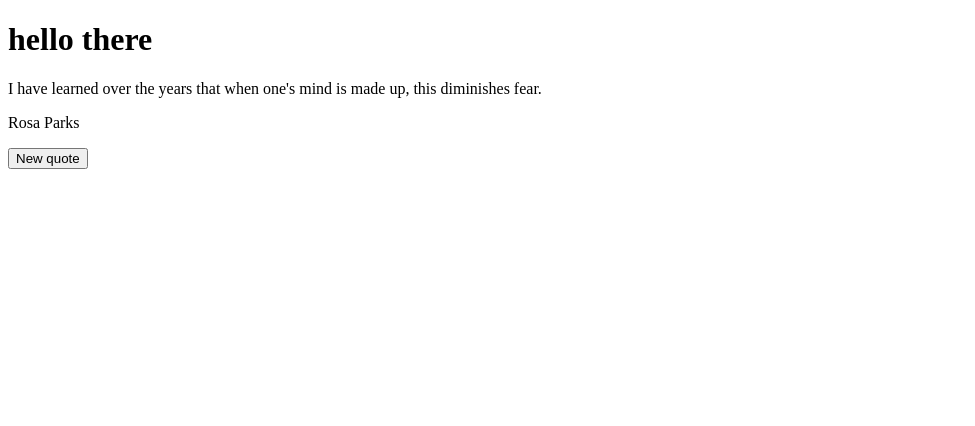
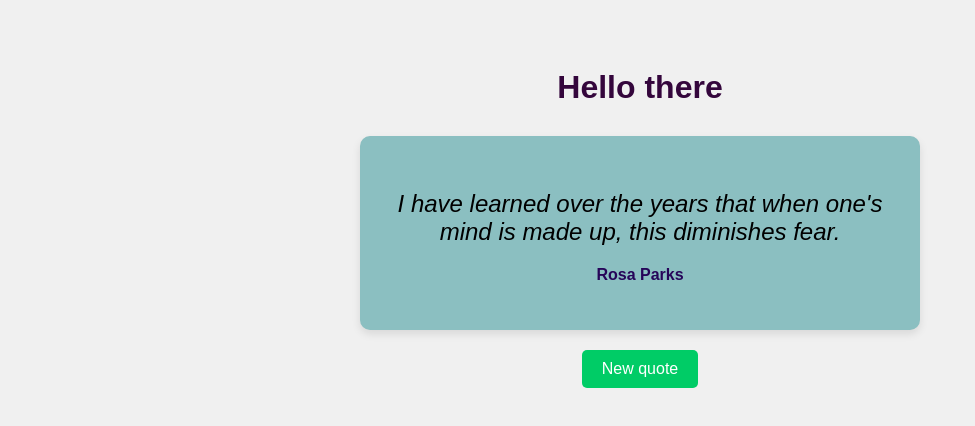
Before and after one commit to SaraTahir28/QuoteGenerator, a website: page index.html in a window 1280 px wide. Shown: the whole page, without its empty margins (0-975 px from the left). Drawn offline with Linux system fonts and the light colour scheme.

Commit message:
Revise title and enhance quote display layout
Updated the title and structured the quote display.

```diff
--- a/index.html
+++ b/index.html
@@ -3,13 +3,16 @@
   <head>
     <meta charset="UTF-8" />
     <meta name="viewport" content="width=device-width, initial-scale=1.0" />
-    <title>Title here</title>
+    <title>"Quote generator app"</title>
+     <link rel="stylesheet" href="style.css" />
     <script defer src="quotes.js"></script>
   </head>
   <body>
-    <h1>hello there</h1>
-    <p id="quote"></p>
-    <p id="author"></p>
+    <h1>Hello there</h1>
+    <div class="quote-box">
+  <p id="quote">Quote goes here...</p>
+  <p id="author">Author goes here...</p>
+</div>
     <button type="button" id="new-quote">New quote</button>
   </body>
 </html>
```
